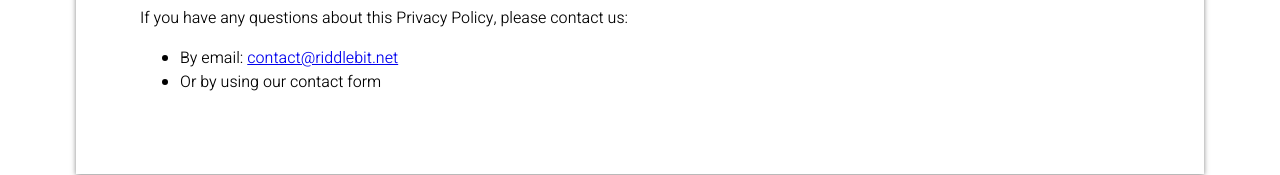
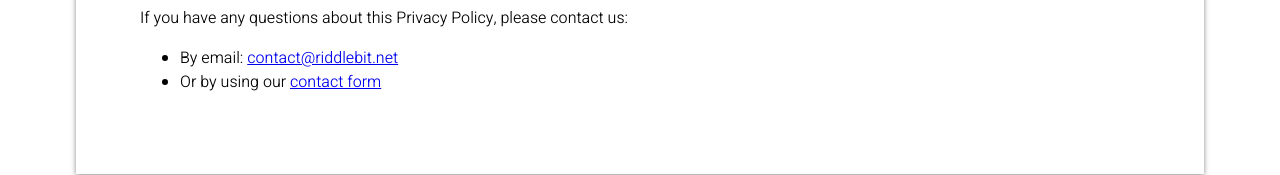
Before and after one commit to havi95/riddlebit-website, a React (Create React App) app: page /privacy in a window 1280 px wide. Shown: the part 1864-2039 px from the top of the page. Built offline with nearby package versions, Linux system fonts and the light colour scheme.

Commit message:
Add link to /contact in Privacy Policy

```diff
--- a/src/components/Content/Privacy/Privacy.js
+++ b/src/components/Content/Privacy/Privacy.js
@@ -1,5 +1,6 @@
 import React, { Component } from 'react';
 import './Privacy.css';
+import { Link } from 'react-router-dom';
 
 class Privacy extends Component {
 
@@ -127,7 +128,7 @@ class Privacy extends Component {
                 <p>If you have any questions about this Privacy Policy, please contact us:</p>
                 <ul>
                     <li>By email: <a href='mailto:contact@riddlebit.net?subject=Privacy Policy'>contact@riddlebit.net</a></li>
-                    <li>Or by using our contact form</li>
+                    <li>Or by using our <Link to='/contact'>contact form</Link></li>
                 </ul>
 
             </div>
```
